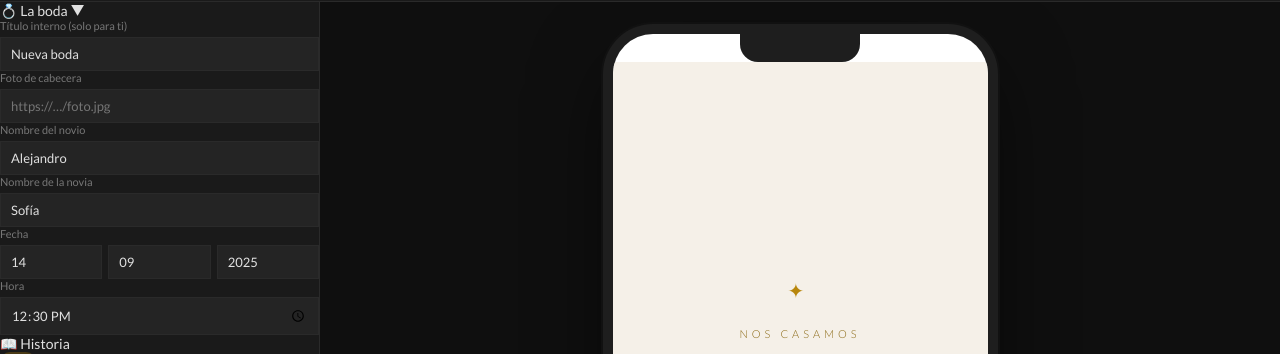
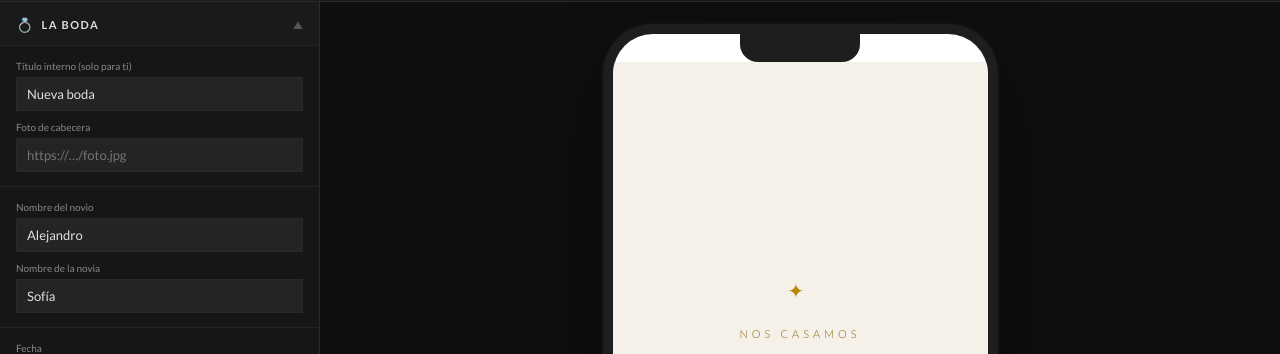
Before and after one commit to PabliVM/invitaciones-bodas, a plain HTML site: page editor.html in a window 1280 px wide. Shown: the part 46-400 px from the top of the page. Drawn offline with nearby package versions, Linux system fonts and the light colour scheme; a web font is replaced by a local one.

Commit message:
Redesign editor panel and group styles

```diff
--- a/css/editor.css
+++ b/css/editor.css
@@ -947,3 +947,87 @@ html, body {
 .preg-item__titulo:focus {
   border-bottom-color: var(--editor-accent);
 }
+
+/* ─── Panel rediseñado ─── */
+.editor-panel {
+  background: #141414;
+}
+
+.panel-grupo {
+  margin: 0;
+  border-bottom: 1px solid #222;
+}
+
+.panel-grupo__cabecera {
+  display: flex;
+  align-items: center;
+  justify-content: space-between;
+  padding: 14px 16px 12px;
+  cursor: pointer;
+  user-select: none;
+  background: #1a1a1a;
+  border-bottom: 1px solid #242424;
+}
+
+.panel-grupo__cabecera:hover {
+  background: #1e1e1e;
+}
+
+.panel-grupo__icono {
+  font-size: 14px;
+  margin-right: 8px;
+  opacity: .8;
+}
+
+.panel-grupo__titulo {
+  font-size: 11px;
+  font-weight: 700;
+  letter-spacing: 1.5px;
+  text-transform: uppercase;
+  color: #e0e0e0;
+  flex: 1;
+}
+
+.panel-grupo__badge {
+  font-size: 9px;
+  padding: 2px 7px;
+  background: rgba(184,134,11,.15);
+  color: var(--editor-accent);
+  border-radius: 20px;
+  letter-spacing: .5px;
+  margin-right: 8px;
+}
+
+.panel-grupo__chevron {
+  color: #555;
+  font-size: 10px;
+  transition: transform .2s;
+}
+
+.panel-grupo.abierto .panel-grupo__chevron {
+  transform: rotate(180deg);
+}
+
+.panel-grupo__body {
+  display: none;
+  padding: 14px 16px;
+  background: #161616;
+  flex-direction: column;
+  gap: 10px;
+}
+
+.panel-grupo.abierto .panel-grupo__body {
+  display: flex;
+}
+
+.panel-grupo__body .campo__label {
+  color: #888;
+  font-size: 10px;
+}
+
+/* Línea separadora dentro de grupo */
+.panel-sep {
+  height: 1px;
+  background: #242424;
+  margin: 4px -16px;
+}
```
